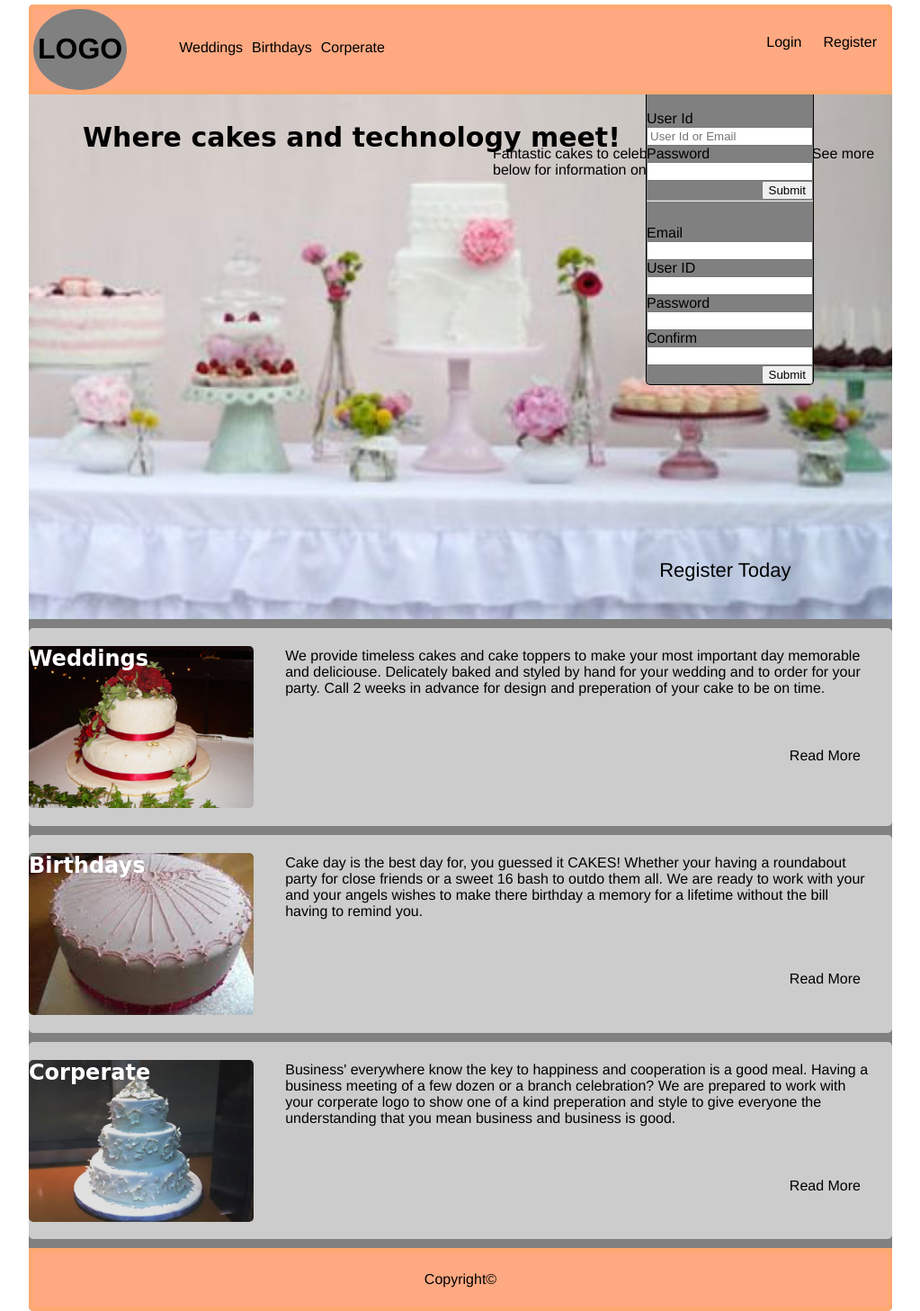
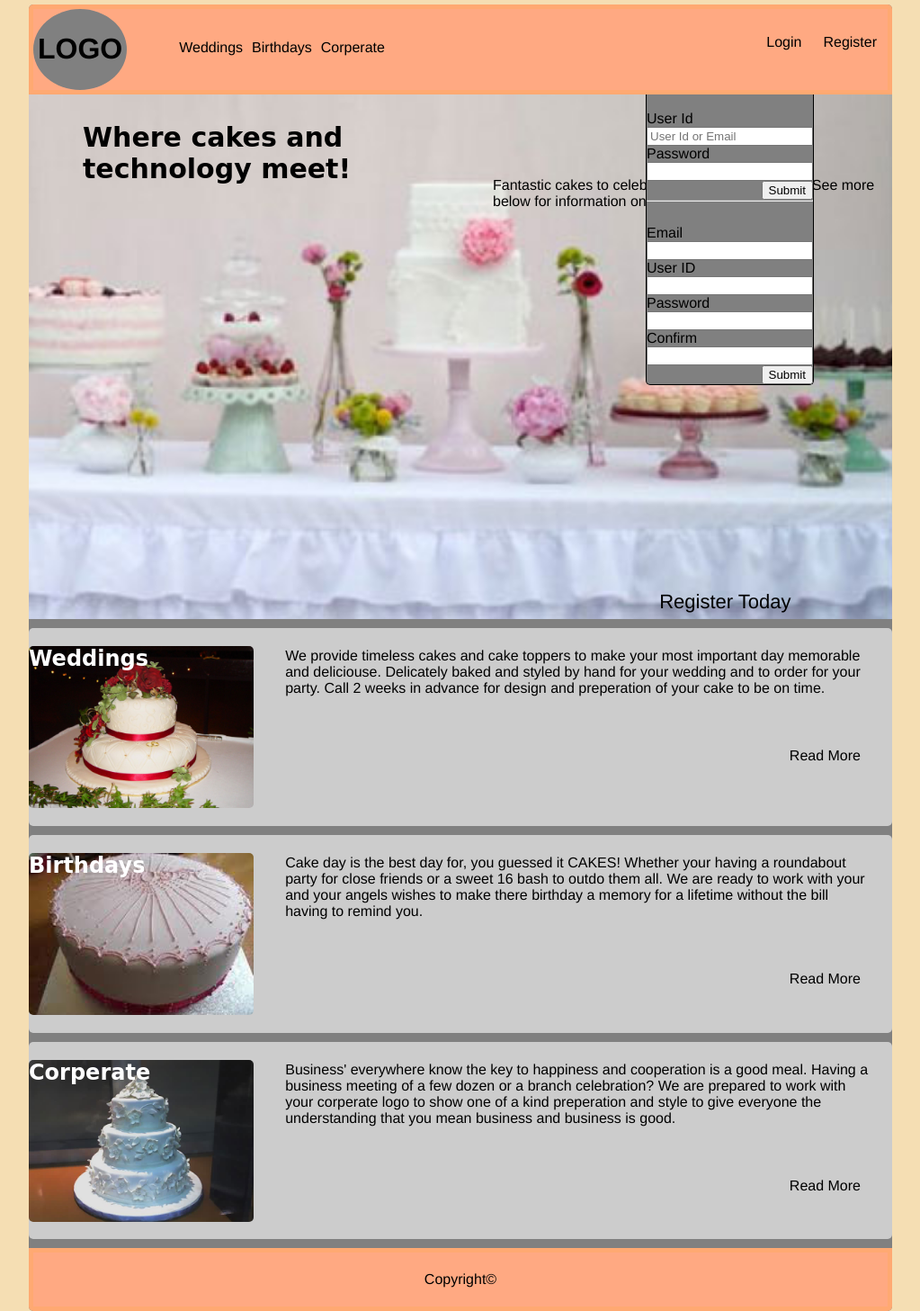
Before and after one commit to dgerena/PWA2, a PHP site: page / in a window 1280 px wide. Shown: the whole page at 90% size, without its empty margins (128-1151 px from the left). Run offline with PHP 8.4, Linux system fonts and the light colour scheme; some web fonts are replaced.

Commit message:
fixed some little issues and changed some colors

```diff
--- a/cake_construct/css/main.css
+++ b/cake_construct/css/main.css
@@ -1,6 +1,7 @@
-/** cake css sheet by eli gerena **/
+ /*cake css sheet by eli gerena
+standardizing the html and body with common uses */
 html{
-    background-color: white;
+    background-color: wheat;
     width: 100%;
     font-family: Helvetica;
 }
@@ -10,6 +11,7 @@ body{
     margin: 0 auto;
     border-radius:5px 5px 5px 5px;
 }
+/* -------------------------------- HEADER SECTION */
 .header,.footer{
     overflow:auto;
     background-color: #ffa982;
@@ -53,6 +55,8 @@ a{
     margin: 10px;
     padding:2px;
 }
+/* -------------------------------- LOGIN AND REGISTRATION FORMS SECTION */
+
 .popout{
     background-color: gray;
     display: inline;
@@ -96,6 +100,8 @@ a{
     float: left;
     clear: left;
  }
+ /* -------------------------------- BODY SECTION */
+
 .body-div{
     width: 100%;
     height: 100%;
@@ -112,6 +118,7 @@ a{
     background-size: 101%;
 }
 .cta h2{
+    width:327px;
     font-family: 'Bilbo Swash Caps', cursive;
     font-style:normal;
     font-size: 30px;
@@ -135,6 +142,8 @@ a{
     top: 461px;
     margin: 10px;
 }
+/* -------------------------------- DETAIL INFORMATION SECTION */
+
 .wed, .birth, .corp{
     margin: 10px 0px 10px 0px;
     background-color: #ccc;
@@ -200,6 +209,8 @@ a{
     float: right;
     clear: right;
 }
+/* -------------------------------- DIVIDER AND FOOTER SECTION */
+
 hr{
     margin-top: 10px;
 }
@@ -211,3 +222,8 @@ hr{
 }
 .footer p{
 }
+/* -------------------------------- LINK STATES SECTION */
+/* -------------------------------- HOVER SECTION */
+body a:hover{
+    color: white;
+}
```
